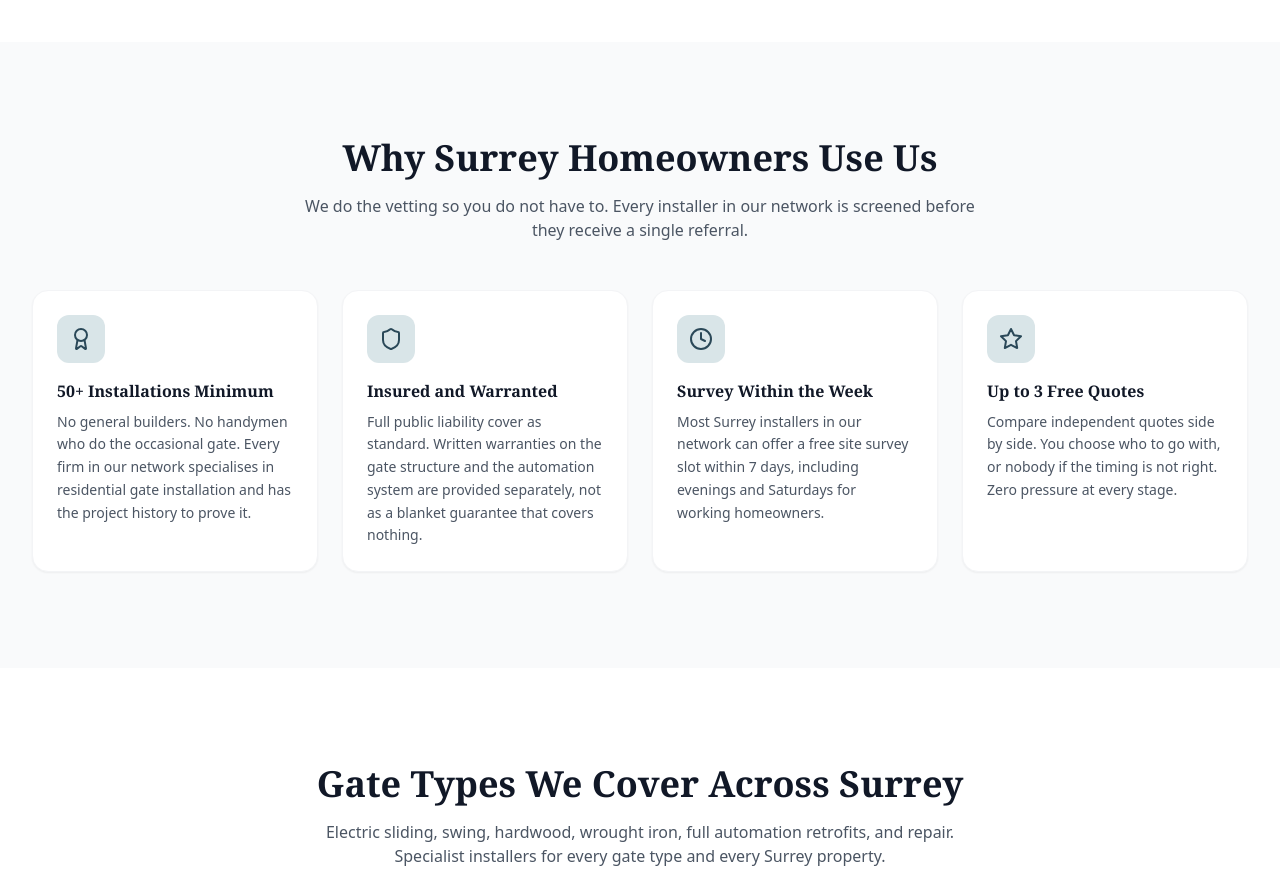
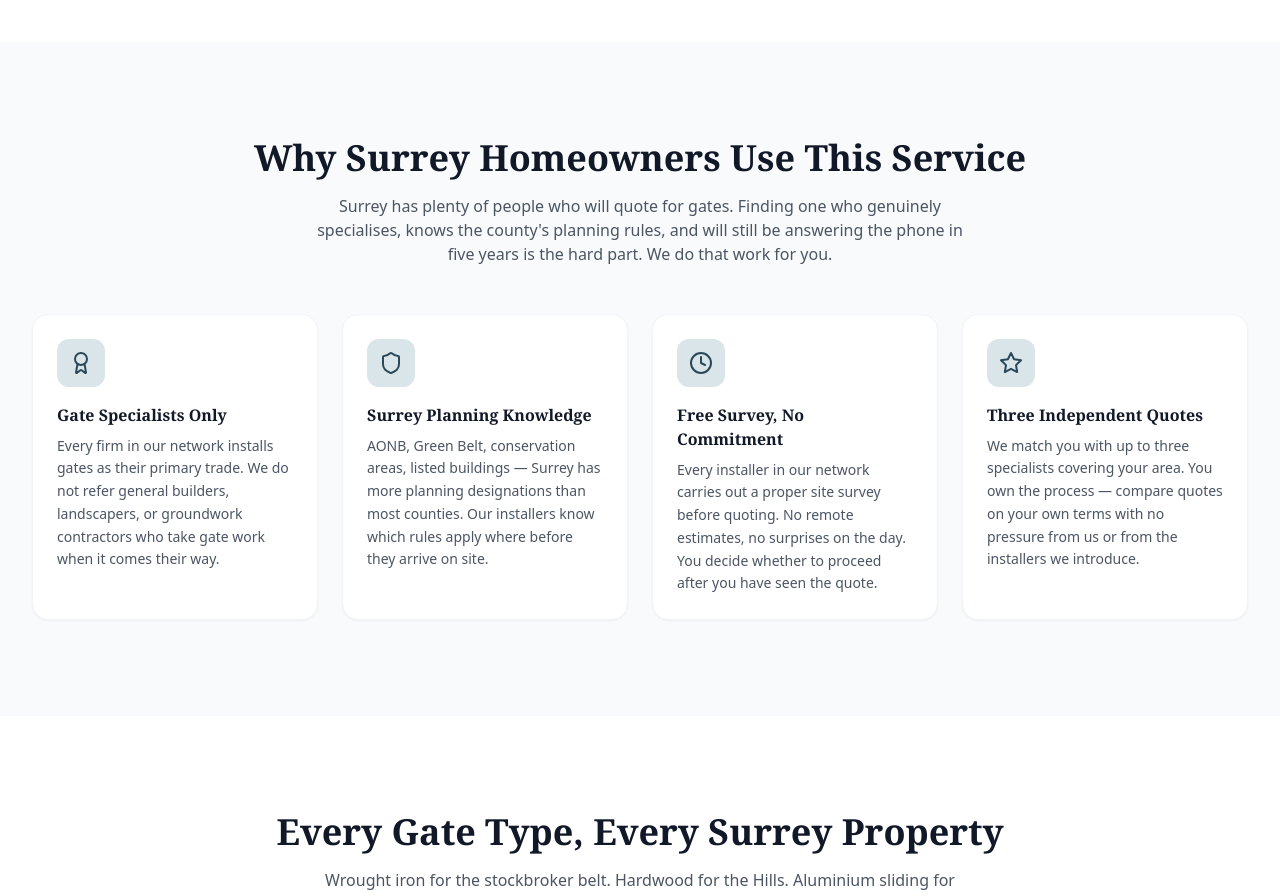
Before and after one commit to nahadgur/drivewaygatessurrey, a Next.js app: page / in a window 1280 px wide. Shown: the part 1880-2776 px from the top of the page. Built offline with nearby package versions, Linux system fonts and the light colour scheme.

Commit message:
Update page.tsx

```diff
--- a/app/page.tsx
+++ b/app/page.tsx
@@ -22,43 +22,43 @@ const topAreas = ['Guildford', 'Woking', 'Reigate', 'Epsom', 'Farnham', 'Camberl
 const homepageFaqs = [
   {
     question: 'How much do driveway gates cost in Surrey?',
-    answer: 'Surrey gate prices range considerably based on material, size, and automation spec. Hardwood swing gates start from around £2,500 installed. Electric swing gates with full automation typically fall between £3,500 and £10,000. Premium electric sliding gate systems with video intercom and smart access start from £4,500 and can exceed £12,000 for large bespoke installations. The single biggest variable is whether your gate is fabricated to a standard design or built entirely to specification. Most installers in our Surrey network offer 0% finance, so the upfront cost does not have to be the deciding factor.',
+    answer: 'Surrey sits above the national average for gate installation costs, reflecting both the premium end of the residential market and the planning complexity that many projects involve. Expect to pay from £3,000 for a basic hardwood swing gate installation, £4,000 to £12,000 for electric swing gates, and £5,000 to £13,000 for electric sliding systems. Wrought iron gates in the Weybridge, Cobham, and Esher market regularly exceed £15,000 for full estate-grade specifications with underground motors and video access management. The county has a genuine premium tier that most other counties do not. A site survey is the only way to get a reliable figure for your specific project.',
   },
   {
     question: 'Do I need planning permission for driveway gates in Surrey?',
-    answer: 'Most residential driveway gates in Surrey do not require planning permission. Under permitted development, gates up to 2 metres tall that open inward onto your property are generally exempt. The threshold drops to 1 metre if your gate fronts a classified road or public highway. Properties that are listed, within a conservation area, or subject to an Article 4 direction face tighter restrictions. Surrey has a high concentration of designated areas: Green Belt covers much of the county, the Surrey Hills AONB covers the rural south and west, and conservation areas exist in every district. Your installer will confirm the planning position at the site survey. Every installer we work with knows the local rules and will advise you during the site survey.',
+    answer: 'Most Surrey homeowners do not need planning permission for standard driveway gates. Permitted development covers gates up to 2 metres, or 1 metre where the gate fronts a classified road. However, Surrey has an unusually high density of planning designations: the Surrey Hills AONB covers a large part of the county, Green Belt applies to most of the remaining rural land, and conservation areas exist throughout every district. Listed buildings add a further layer of consent requirements. If your property sits within any of these designations, pre-application advice from the relevant planning authority is the right first step. The installers we work with know the local rules and will confirm the position at the site survey.',
   },
   {
     question: 'How long does a driveway gate installation take in Surrey?',
-    answer: 'A standard residential installation takes between 2 and 4 working days from start to finish. Day one is groundwork: post holes, concrete foundations, and electrical conduit. Day two covers gate hanging, motor installation, and initial wiring. The final day handles commissioning, intercom setup, remote programming, and safety testing. Bespoke fabricated gates, particularly wrought iron or hardwood designs made to measure, typically require 3 to 6 weeks of lead time in the workshop before the installation date. Your installer will give you a precise programme at the site survey stage.',
+    answer: 'The physical installation takes 2 to 4 days on a typical residential project. Groundwork — foundations, post setting, and conduit — is done first and needs time to cure before the gate is hung. The gate, motor, and access control equipment follow. Where gates are fabricated to a bespoke design, which is the norm for wrought iron and hardwood in Surrey, the workshop lead time is 3 to 6 weeks before the installation date. Your installer will give you a precise programme at the survey stage, including fabrication lead time if applicable.',
   },
   {
-    question: 'Which type of driveway gate works best for Surrey properties?',
-    answer: 'The right gate depends on your driveway geometry, property style, and security priorities. Electric sliding gates are the strongest choice for short driveways, sloped approaches, and wide entrances over 4 metres, which are common on newer Surrey developments and rural plots. Electric swing gates suit properties with generous swing clearance and remain the most popular choice across the county. Hardwood gates in iroko or oak work beautifully on period homes, farmhouses, and barn conversions throughout rural Surrey. Steel and aluminium gates offer maximum longevity with minimal maintenance and suit modern builds across the Surrey commuter belt. A site survey is always the right starting point.',
+    question: 'Which type of driveway gate works best in Surrey?',
+    answer: 'It depends on which part of Surrey and what kind of property. In North Surrey — Weybridge, Cobham, Esher, Leatherhead — wrought iron swing gates with underground motors are the dominant specification. In the Surrey Hills and the AONB villages, hardwood gates in iroko or oak are the natural choice and often the only material that satisfies planning. In the commuter belt towns — Woking, Camberley, Reigate, Epsom — sliding and swing gates in fabricated steel or aluminium cover most of the market. Sloped driveways across the North Downs are common and often require a sliding system or specific motor engineering that an installer with Surrey experience will know how to handle.',
   },
   {
     question: 'Can automation be added to my existing gates?',
-    answer: 'In the majority of cases, yes. Existing swing or sliding gates can be retrofitted with an electric motor system provided the gate structure and hinges are in sound condition. The typical cost for a quality automation retrofit in Surrey is £1,200 to £3,500, depending on gate weight, type, and the access control package you choose. Installers will check hinge alignment, gate weight, and pillar integrity during the assessment visit. Worn hinges and misaligned posts are common on older installations and are straightforward to address before automation is fitted.',
+    answer: 'Yes, in most cases. Existing swing or sliding gates can be retrofitted with a motor system if the gate structure and hinges are sound and the posts have adequate foundations. Surrey installers carry out a lot of retrofit work, particularly in the North Surrey market where gates are often wrought iron and structurally excellent but manually operated. The typical cost for a quality retrofit in Surrey is £1,400 to £4,000, depending on gate weight, motor type, and what access control you add. Underground motors are available on most retrofit projects with reasonable post access. Your installer will assess feasibility and confirm the right motor at the survey.',
   },
   {
-    question: 'How does your installer matching service work?',
-    answer: 'We operate as an independent matching service, not a gate installation company. Submit your enquiry with your Surrey postcode, gate type, and approximate budget. We identify up to three specialist installers from our vetted network who cover your area and have relevant experience with your gate type. Each installer contacts you directly to arrange a free site survey and provide a detailed written quote. There is no fee to use the service at any point. We receive a referral fee from the installer only once a project is confirmed and underway.',
+    question: 'How does the installer matching service work?',
+    answer: 'We are a matching service, not a gate company. You submit your details — Surrey postcode, gate type, approximate budget — and we identify up to three specialist gate installers from our vetted network who cover your area and have relevant experience with your project type. Each installer contacts you directly to arrange a free site survey. You receive a detailed written quote from each one and choose who to proceed with, or nobody if the timing is not right. There is no fee to use the service at any point. We receive a referral fee from the installer after a project is confirmed.',
   },
   {
-    question: 'What should I look for when choosing a gate installer in Surrey?',
-    answer: 'Track record is everything. Look for an installer who specialises in driveway gates rather than a general builder who takes occasional gate work. They should carry public liability insurance of at least £2 million, offer written warranties covering both the gate structure and the automation system separately, and be able to show you completed installations similar to your project. Ask specifically about their experience with your gate type. Every installer in our network is screened against these standards before we refer any enquiries to them.',
+    question: 'What should I look for in a Surrey gate installer?',
+    answer: 'Specialisation matters more than anything else. Look for a firm that installs gates as their primary trade and has a verifiable history of completed residential projects in Surrey. They should carry public liability insurance of at least £2 million, provide written warranties covering the gate and the automation separately, and be able to demonstrate specific experience with your gate type — whether that is wrought iron, hardwood in an AONB setting, or a sliding system on a sloped driveway. Surrey-specific planning knowledge is a genuine differentiator: an installer who has worked regularly in the county will know the AONB rules, the conservation area requirements, and how to design a gate that will pass local authority scrutiny.',
   },
   {
-    question: 'Are electric driveway gates safe around children and pets?',
-    answer: 'Electric gates installed to current UK standards are very safe. All automated gate systems must comply with BS EN 12453 and the Machinery Directive, which mandate safety edges on the leading face of the gate, photocell beams across the opening to detect obstructions, and auto-reverse functionality that stops and reverses the gate if it meets resistance. Competent installers commission and test every safety system before handover and provide documentation. Our network only includes firms who install and commission to the required standards.',
+    question: 'Are electric driveway gates safe for children and pets?',
+    answer: 'When installed and commissioned to UK standards they are very safe. BS EN 12453 and the Machinery Directive both apply to automated gate systems and mandate photocell beams across the full opening, safety edges on the leading gate face, and auto-reverse that stops and reverses the gate if it meets resistance mid-travel. A competent installer commissions and tests every safety system before handover and provides written documentation of the test results. The installers in our Surrey network commission to the required standard on every project as a non-negotiable part of handover.',
   },
   {
-    question: 'What maintenance do driveway gates need?',
-    answer: 'Annual servicing is the baseline for any automated gate system. A service covers motor lubrication, drive mechanism inspection, safety sensor calibration, hinge adjustment, track cleaning on sliding systems, battery backup testing, and a full structural check. Hardwood gates require re-oiling or re-staining every one to two years. Powder-coated metal gates need very little beyond an occasional wash with mild detergent. The cost of annual servicing in Surrey is typically £130 to £220, which is a fraction of what an unmaintained motor replacement costs.',
+    question: 'What maintenance do electric gates need?',
+    answer: 'Annual servicing is the baseline for any automated gate system. A proper service covers motor and gearbox lubrication, drive mechanism inspection, hinge condition and adjustment, safety sensor recalibration and testing, track cleaning on sliding systems, battery backup load testing, and a full structural check of the gate and posts. Hardwood gates need re-oiling every one to two years. Powder-coated metal gates need nothing beyond an occasional wash. The cost of annual servicing in Surrey is typically £130 to £220. Skipping servicing and waiting for a failure costs significantly more and usually involves an emergency callout on top of the repair.',
   },
   {
-    question: 'What happens to my electric gates during a power cut?',
-    answer: 'Every properly specified automated gate system includes a manual release that allows the gate to be operated by hand when mains power is unavailable. Most modern motor units also incorporate a battery backup module that maintains full automatic operation for between 20 and 50 cycles after the power fails. For rural Surrey properties where power interruptions are more frequent, your installer can specify a solar charging panel to keep the battery topped up indefinitely without relying on the mains supply at all.',
+    question: 'What happens to my gates during a power cut?',
+    answer: 'Every properly specified automated gate includes a manual release that allows hand operation when mains power is unavailable. Most modern motor units also carry a battery backup module that maintains automatic operation for 20 to 50 gate cycles after the power fails — enough to cover most short outages without switching to manual. For rural Surrey properties on less reliable supply networks, your installer can specify a solar charging panel to keep the battery topped up independently of the mains supply. This is a common addition on installations in the Surrey Hills and the more remote Green Belt villages.',
   },
 ];
 
@@ -101,8 +101,8 @@ export default function HomePage() {
       <main className="flex-grow">
 
         <Hero
-          title="Driveway Gates Surrey: Vetted Installers, Free Quotes"
-          subtitle="Compare experienced, fully insured driveway gate specialists across Surrey. Electric sliding gates, swing gates, hardwood, wrought iron, and automation for every property type and budget."
+          title="Driveway Gates Surrey: Specialist Installers, Free Quotes"
+          subtitle="Surrey gate specialists for every property type — from wrought iron estate gates in Weybridge and Cobham to hardwood installations in the Surrey Hills AONB. Free site surveys, no obligation."
           image="/images/gates/gate-hero-wrought-iron-sunset-cobblestone.png"
           onOpenModal={() => setIsModalOpen(true)}
         />
@@ -148,30 +148,30 @@ export default function HomePage() {
         <section className="section-padding bg-gray-50">
           <div className="container-width">
             <div className="text-center mb-12">
-              <h2 className="text-3xl md:text-4xl font-display font-bold text-gray-900 mb-4">Why Surrey Homeowners Use Us</h2>
-              <p className="text-gray-600 max-w-2xl mx-auto">We do the vetting so you do not have to. Every installer in our network is screened before they receive a single referral.</p>
+              <h2 className="text-3xl md:text-4xl font-display font-bold text-gray-900 mb-4">Why Surrey Homeowners Use This Service</h2>
+              <p className="text-gray-600 max-w-2xl mx-auto">Surrey has plenty of people who will quote for gates. Finding one who genuinely specialises, knows the county&apos;s planning rules, and will still be answering the phone in five years is the hard part. We do that work for you.</p>
             </div>
             <div className="grid grid-cols-1 sm:grid-cols-2 lg:grid-cols-4 gap-6">
               {[
                 {
                   icon: <Award className="w-6 h-6" />,
-                  title: '50+ Installations Minimum',
-                  desc: 'No general builders. No handymen who do the occasional gate. Every firm in our network specialises in residential gate installation and has the project history to prove it.',
+                  title: 'Gate Specialists Only',
+                  desc: 'Every firm in our network installs gates as their primary trade. We do not refer general builders, landscapers, or groundwork contractors who take gate work when it comes their way.',
                 },
                 {
                   icon: <Shield className="w-6 h-6" />,
-                  title: 'Insured and Warranted',
-                  desc: 'Full public liability cover as standard. Written warranties on the gate structure and the automation system are provided separately, not as a blanket guarantee that covers nothing.',
+                  title: 'Surrey Planning Knowledge',
+                  desc: 'AONB, Green Belt, conservation areas, listed buildings — Surrey has more planning designations than most counties. Our installers know which rules apply where before they arrive on site.',
                 },
                 {
                   icon: <Clock className="w-6 h-6" />,
-                  title: 'Survey Within the Week',
-                  desc: 'Most Surrey installers in our network can offer a free site survey slot within 7 days, including evenings and Saturdays for working homeowners.',
+                  title: 'Free Survey, No Commitment',
+                  desc: 'Every installer in our network carries out a proper site survey before quoting. No remote estimates, no surprises on the day. You decide whether to proceed after you have seen the quote.',
                 },
                 {
                   icon: <Star className="w-6 h-6" />,
-                  title: 'Up to 3 Free Quotes',
-                  desc: 'Compare independent quotes side by side. You choose who to go with, or nobody if the timing is not right. Zero pressure at every stage.',
+                  title: 'Three Independent Quotes',
+                  desc: 'We match you with up to three specialists covering your area. You own the process — compare quotes on your own terms with no pressure from us or from the installers we introduce.',
                 },
               ].map((item, i) => (
                 <div key={i} className="bg-white rounded-2xl p-6 border border-gray-100 shadow-sm">
@@ -188,8 +188,8 @@ export default function HomePage() {
         <section className="section-padding bg-white">
           <div className="container-width">
             <div className="text-center mb-12">
-              <h2 className="text-3xl md:text-4xl font-display font-bold text-gray-900 mb-4">Gate Types We Cover Across Surrey</h2>
-              <p className="text-gray-600 max-w-2xl mx-auto">Electric sliding, swing, hardwood, wrought iron, full automation retrofits, and repair. Specialist installers for every gate type and every Surrey property.</p>
+              <h2 className="text-3xl md:text-4xl font-display font-bold text-gray-900 mb-4">Every Gate Type, Every Surrey Property</h2>
+              <p className="text-gray-600 max-w-2xl mx-auto">Wrought iron for the stockbroker belt. Hardwood for the Hills. Aluminium sliding for compact commuter driveways. Specialists for every material and every brief.</p>
             </div>
             <div className="grid grid-cols-1 md:grid-cols-2 lg:grid-cols-3 gap-6">
               {services.map(service => (
@@ -215,8 +215,8 @@ export default function HomePage() {
         <section className="section-padding bg-gray-50">
           <div className="container-width">
             <div className="text-center mb-10">
-              <h2 className="text-3xl md:text-4xl font-display font-bold text-gray-900 mb-4">Gate Installers Across the Whole County</h2>
-              <p className="text-gray-600 max-w-2xl mx-auto">From the M25 corridor in the west to the Surrey Hills in the east, our network covers every part of the county. Browse by area below.</p>
+              <h2 className="text-3xl md:text-4xl font-display font-bold text-gray-900 mb-4">Covering Every Part of Surrey</h2>
+              <p className="text-gray-600 max-w-2xl mx-auto">North Surrey stockbroker belt to the Surrey Hills AONB in the south. Farnham in the west to Oxted and Caterham in the east. Our network covers the whole county.</p>
             </div>
             <div className="grid grid-cols-2 sm:grid-cols-3 md:grid-cols-4 gap-3 mb-8">
               {topAreas.map(area => (
@@ -242,8 +242,8 @@ export default function HomePage() {
         <section className="section-padding bg-white">
           <div className="container-width">
             <div className="text-center mb-12">
-              <h2 className="text-3xl md:text-4xl font-display font-bold text-gray-900 mb-4">Surrey Driveway Gate Installation Costs</h2>
-              <p className="text-gray-600 max-w-2xl mx-auto">Realistic price ranges based on completed Surrey installations. Every project is different, and a site survey gives you the precise figure.</p>
+              <h2 className="text-3xl md:text-4xl font-display font-bold text-gray-900 mb-4">What Surrey Gate Installations Actually Cost in 2026</h2>
+              <p className="text-gray-600 max-w-2xl mx-auto">Prices based on completed Surrey installations. Surrey sits above the national average — these ranges reflect the county market, not generic UK figures.</p>
             </div>
             <div className="grid grid-cols-1 md:grid-cols-2 lg:grid-cols-3 gap-5">
               {pricingTiers.map(tier => (
@@ -274,24 +274,24 @@ export default function HomePage() {
           <div className="container-width">
             <div className="text-center mb-12">
               <h2 className="text-3xl md:text-4xl font-display font-bold text-gray-900 mb-4">How It Works</h2>
-              <p className="text-gray-600 max-w-xl mx-auto">Three steps from enquiry to a free site survey with a vetted Surrey gate installer. The whole process takes less than two minutes to start.</p>
+              <p className="text-gray-600 max-w-xl mx-auto">From your first enquiry to a written quote in hand — three straightforward steps, no fees, no obligation at any point.</p>
             </div>
             <div className="grid grid-cols-1 md:grid-cols-3 gap-8">
               {[
                 {
                   step: '1',
-                  title: 'Submit Your Enquiry',
-                  desc: 'Tell us your Surrey postcode, the gate type you are considering, and your approximate budget. No commitment required. We just need enough information to make a good match.',
+                  title: 'Tell Us About Your Project',
+                  desc: 'Give us your postcode, the type of gate you have in mind, and a rough budget range. Two minutes is all it takes. We use that information to identify the right specialists for your specific site and specification.',
                 },
                 {
                   step: '2',
-                  title: 'We Match You With Specialists',
-                  desc: 'We identify up to three vetted installers from our Surrey network who cover your area and have specific experience with your gate type. They reach out to arrange a free site survey.',
+                  title: 'We Introduce the Right Installers',
+                  desc: 'We select up to three vetted Surrey gate specialists whose experience matches your project. Each one contacts you to arrange a free site visit at a time that suits you — no cold calls, no salespeople.',
                 },
                 {
                   step: '3',
-                  title: 'Compare Quotes and Choose',
-                  desc: 'Each installer visits your property, assesses the site, and provides a detailed written quote. You compare them on your own terms with no pressure and no obligation.',
+                  title: 'Review Quotes and Decide',
+                  desc: 'After the site surveys, each installer provides a detailed written quote. You compare them at your own pace. There is no obligation to proceed and no pressure from us at any stage.',
                 },
               ].map(item => (
                 <div key={item.step} className="text-center">
```
